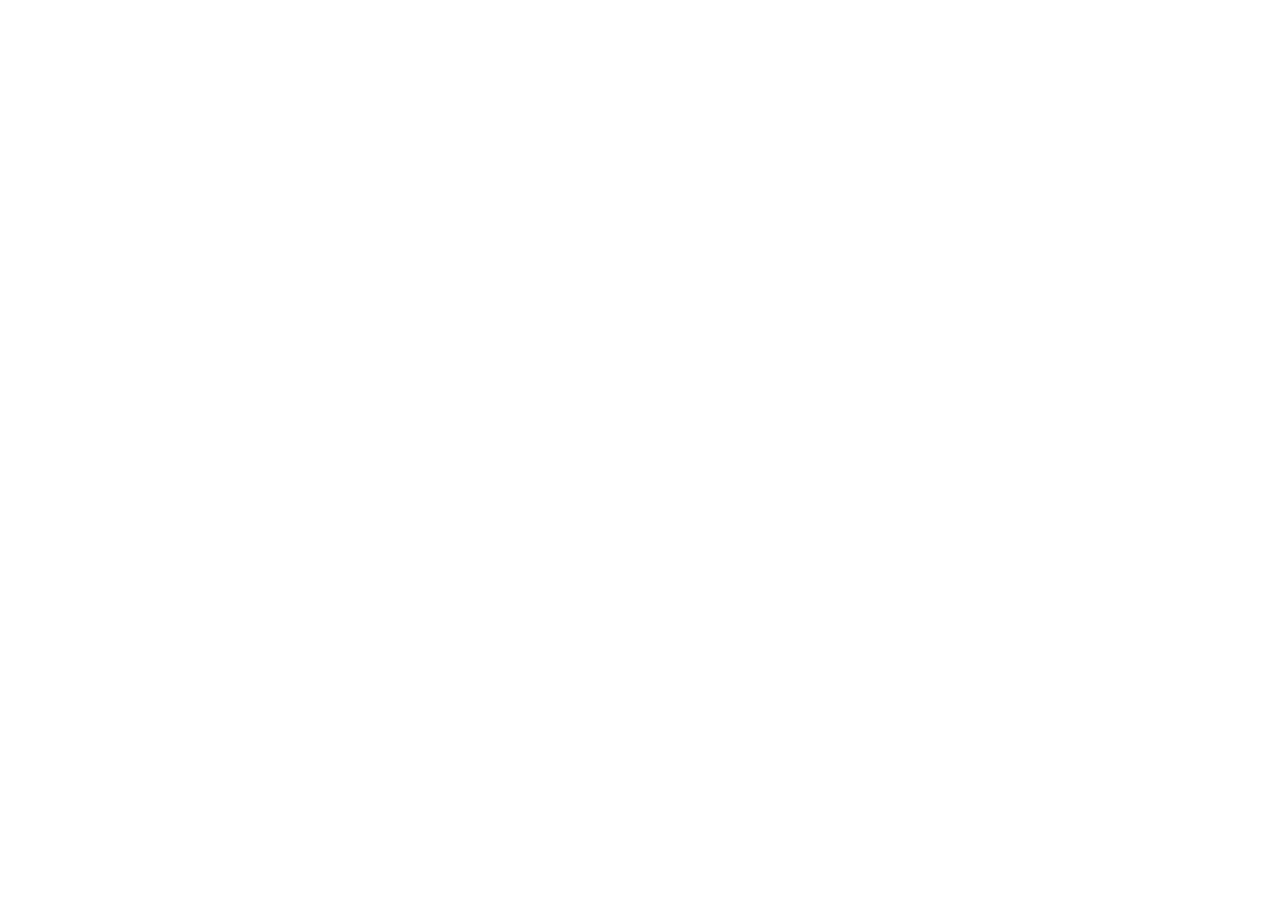
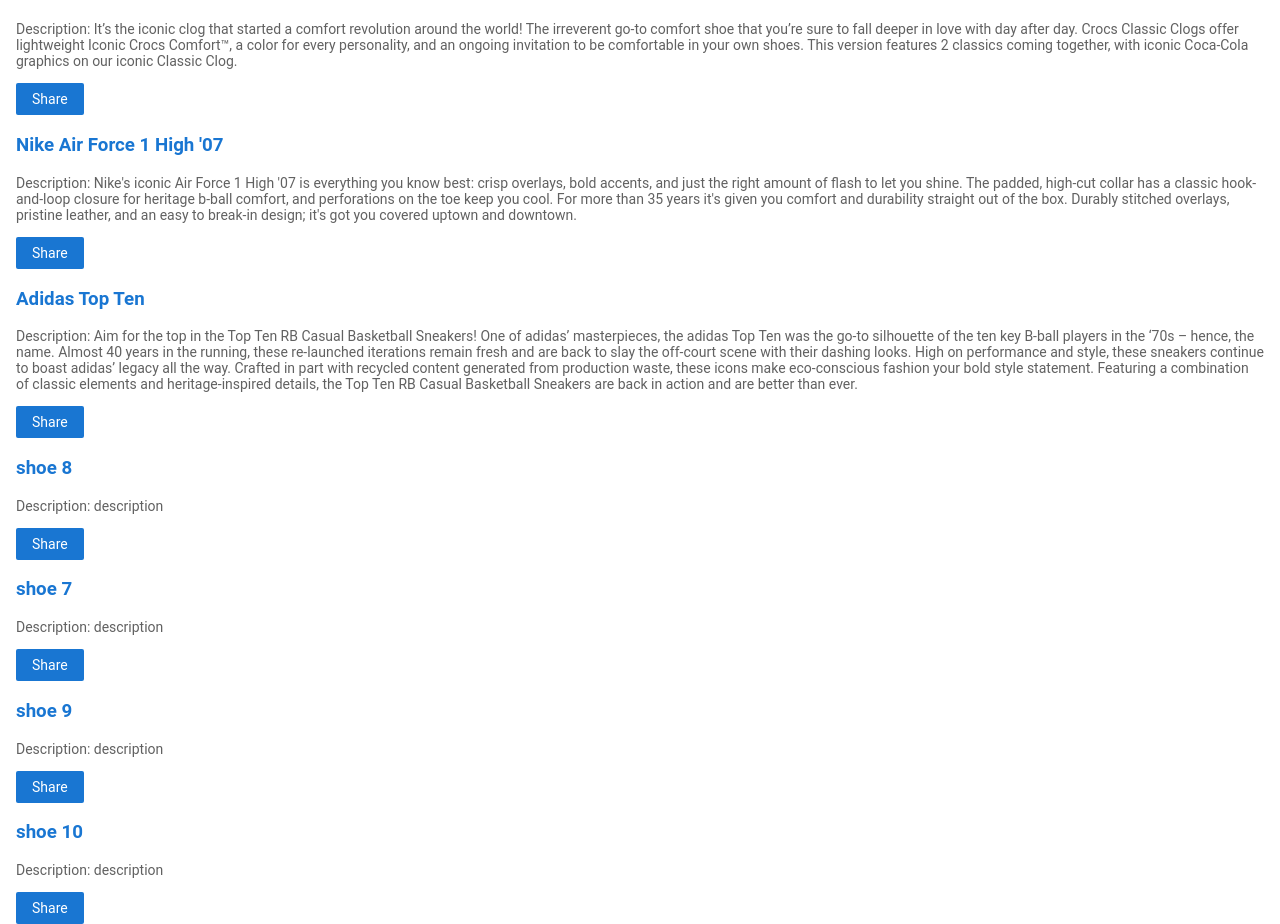
Before and after one commit to emclau18/2053finalProject, an Angular app: page / in a window 1280 px wide. Shown: the part 621-1545 px from the top of the page. Before the commit the page ends 800 px from the top, so only its background shows below. Built offline with nearby package versions, Linux system fonts and the light colour scheme.

Commit message:
added shoes 4,5,6

```diff
--- a/src/app/products.ts
+++ b/src/app/products.ts
@@ -23,7 +23,49 @@
     name: 'Rainbow Sandals',
     price: 66.99,
     description: 'This beautiful Luxury Leather design comes with the traditional 1/2" narrow straps starting at the box X toe piece fit to the top sole for comfort and functionality! The best feature of this new line is that there is virtually zero break in process.'
-  }
+  },
+  {
+    id: 4,
+    name: 'Coca-Cola Crocs',
+    price: 55,
+    description: 'It’s the iconic clog that started a comfort revolution around the world! The irreverent go-to comfort shoe that you’re sure to fall deeper in love with day after day. Crocs Classic Clogs offer lightweight Iconic Crocs Comfort™, a color for every personality, and an ongoing invitation to be comfortable in your own shoes. This version features 2 classics coming together, with iconic Coca-Cola graphics on our iconic Classic Clog.'
+  },
+  {
+    id: 5,
+    name: "Nike Air Force 1 High '07",
+    price: 125,
+    description: "Nike's iconic Air Force 1 High '07 is everything you know best: crisp overlays, bold accents, and just the right amount of flash to let you shine. The padded, high-cut collar has a classic hook-and-loop closure for heritage b-ball comfort, and perforations on the toe keep you cool. For more than 35 years it's given you comfort and durability straight out of the box. Durably stitched overlays, pristine leather, and an easy to break-in design; it's got you covered uptown and downtown."
+  },
+  {
+    id: 6,
+    name: 'Adidas Top Ten',
+    price: 100,
+    description: 'Aim for the top in the Top Ten RB Casual Basketball Sneakers! One of adidas’ masterpieces, the adidas Top Ten was the go-to silhouette of the ten key B-ball players in the ‘70s – hence, the name. Almost 40 years in the running, these re-launched iterations remain fresh and are back to slay the off-court scene with their dashing looks. High on performance and style, these sneakers continue to boast adidas’ legacy all the way. Crafted in part with recycled content generated from production waste, these icons make eco-conscious fashion your bold style statement. Featuring a combination of classic elements and heritage-inspired details, the Top Ten RB Casual Basketball Sneakers are back in action and are better than ever.'
+  },
+  {
+    id: 7,
+    name: 'shoe 8',
+    price: 1,
+    description: 'description'
+  },
+  {
+    id: 8,
+    name: 'shoe 7',
+    price: 1,
+    description: 'description'
+  },
+  {
+    id: 9,
+    name: 'shoe 9',
+    price: 1,
+    description: 'description'
+  },
+  {
+    id: 10,
+    name: 'shoe 10',
+    price: 1,
+    description: 'description'
+  },
 ];
 
 
```
